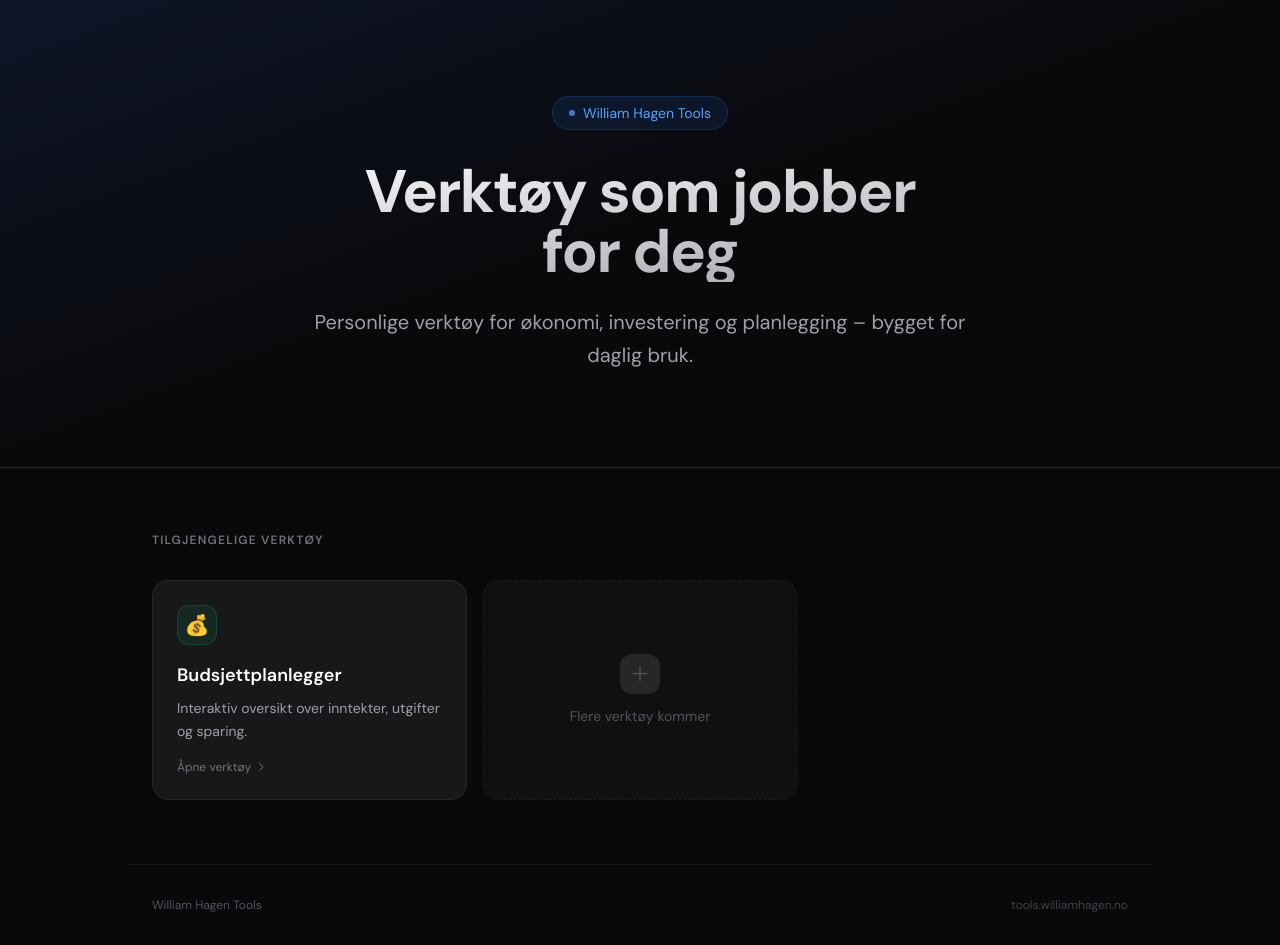
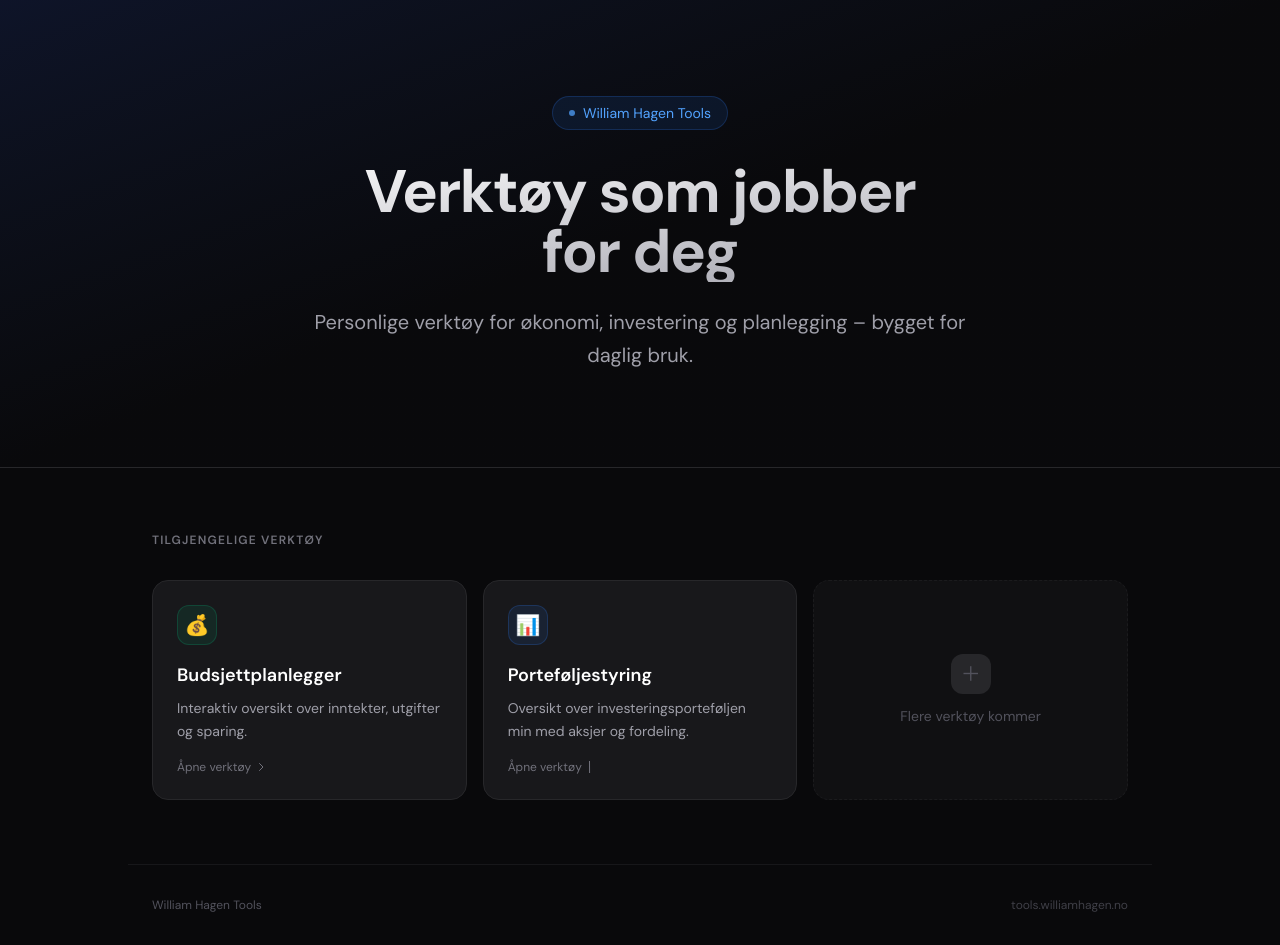
Before and after one commit to WillyHag/william-tools, a Next.js app: page / in a window 1280 px wide. Built offline with nearby package versions, Linux system fonts and the light colour scheme.

Commit message:
Add portfolio tool link to homepage
Added a new link for portfolio management with a description and icon.

```diff
--- a/app/page.tsx
+++ b/app/page.tsx
@@ -41,6 +41,25 @@
             </div>
           </a>
 
+
+        {/* Porteføljestyring */}
+        <a
+          href="/portfolio"
+          className="group relative bg-zinc-900 hover:bg-zinc-800 border border-zinc-800 hover:border-zinc-600 rounded-2xl p-6 transition-all duration-200 hover:shadow-xl hover:shadow-zinc-950/50 hover:-translate-y-0.5"
+        >
+          <div className="w-10 h-10 rounded-xl bg-blue-500/10 border border-blue-500/20 flex items-center justify-center mb-4 text-xl">
+            📊
+          </div>
+          <h3 className="text-lg font-semibold mb-2 group-hover:text-white transition-colors">Porteføljestyring</h3>
+          <p className="text-sm text-zinc-400 leading-relaxed">Oversikt over investeringsporteføljen min med aksjer og fordeling.</p>
+          <div className="mt-4 flex items-center gap-1 text-xs text-zinc-500 group-hover:text-zinc-300 transition-colors">
+            Åpne verktøy
+            <svg className="w-3 h-3 group-hover:translate-x-0.5 transition-transform" fill="none" viewBox="0 0 24 24" stroke="currentColor" strokeWidth={2}>
+              <path strokeLinecap="round" strokeLinejoin="round" d="M9 517 7-7 7" />
+            </svg>
+          </div>
+        </a>
+
           {/* Placeholder kort */}
           <div className="relative bg-zinc-900/50 border border-zinc-800/50 border-dashed rounded-2xl p-6 flex flex-col items-center justify-center text-center min-h-[180px]">
             <div className="w-10 h-10 rounded-xl bg-zinc-800 flex items-center justify-center mb-3 text-zinc-600 text-xl">＋</div>
```
